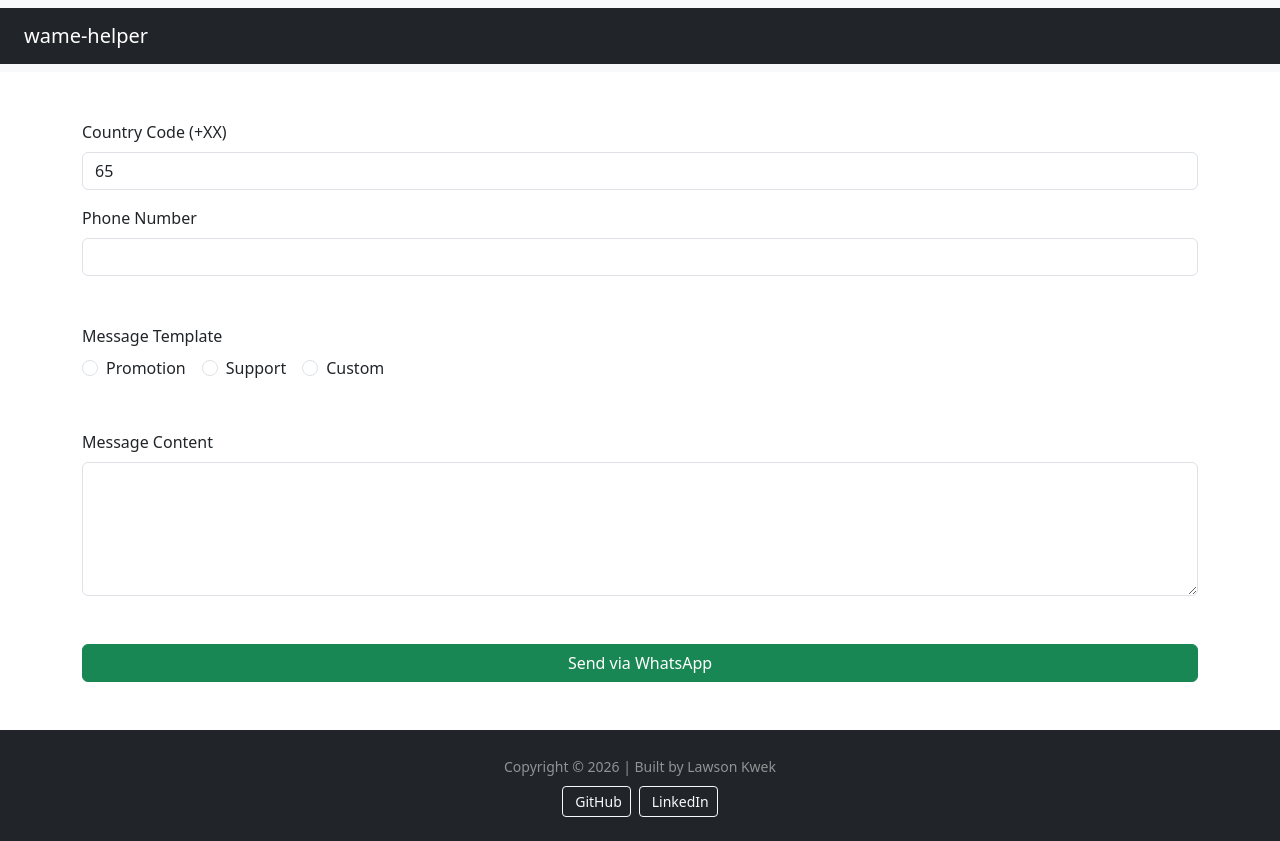
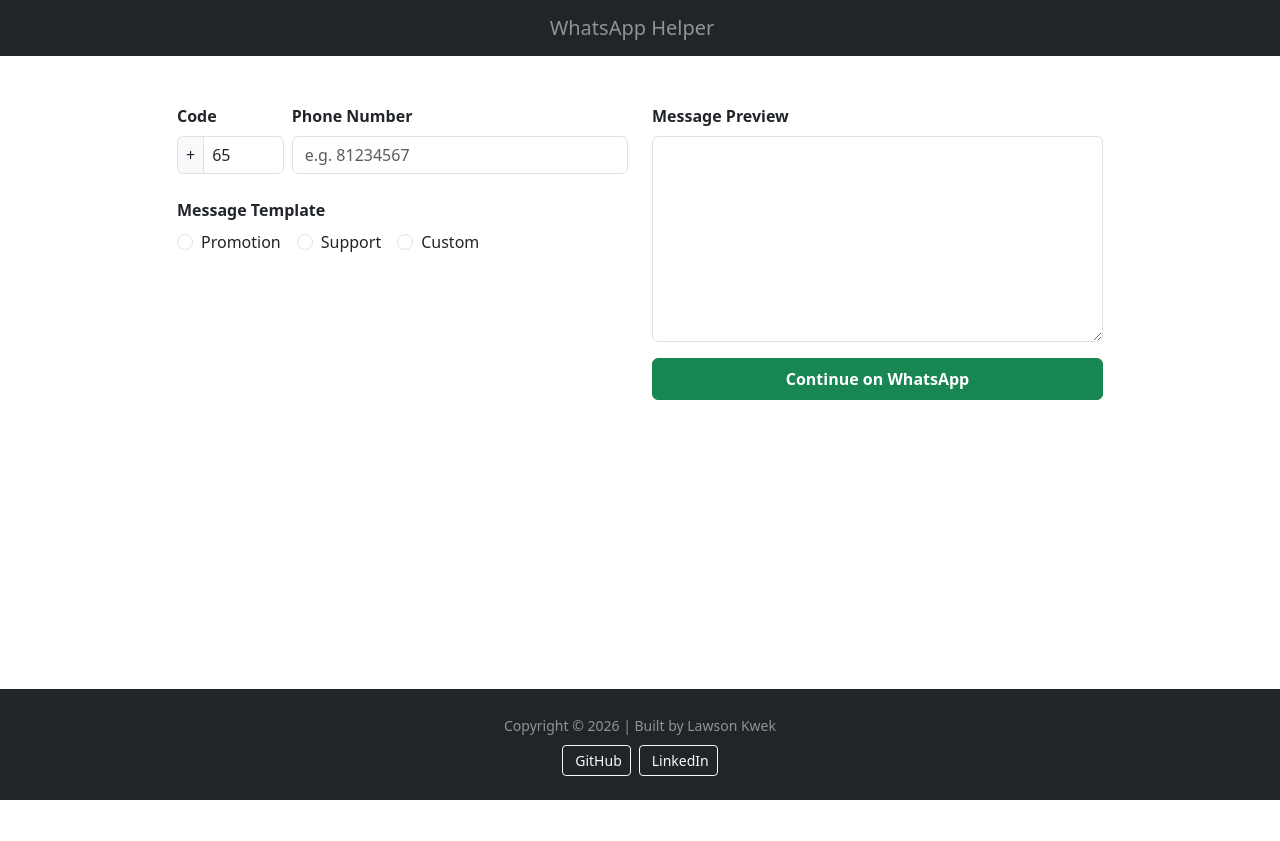
Before and after one commit to lkas96/wame-helper, a React (Vite) app in the folder wame-helper/: page / in a window 1280 px wide. After the commit the page ends 800 px from the top, so only its background shows below. Built offline with nearby package versions, Linux system fonts and the light colour scheme.

Commit message:
Updated navbar and body

```diff
--- a/wame-helper/src/Body.tsx
+++ b/wame-helper/src/Body.tsx
@@ -4,7 +4,6 @@
   const [countryCode, setCountryCode] = useState("65");
   const [phoneNumber, setPhoneNumber] = useState("");
   const [messageType, setMessageType] = useState("");
-  // State for error handling
   const [error, setError] = useState<string | null>(null);
 
   const [messages, setMessages] = useState({
@@ -14,22 +13,31 @@
   });
 
   const handleTextChange = (e: React.ChangeEvent<HTMLTextAreaElement>) => {
-    // Clear error when user starts typing
     if (error) setError(null);
-
     setMessages((prev) => ({
       ...prev,
       [messageType]: e.target.value,
     }));
   };
 
+  const handleCountryCodeChange = (e: React.ChangeEvent<HTMLInputElement>) => {
+    // Only allow numbers and limit to 3 digits via logic (as fallback to maxLength)
+    const val = e.target.value.replace(/\D/g, "");
+    if (val.length <= 3) {
+      setCountryCode(val);
+    }
+  };
+
   const handleSubmit = (e: React.FormEvent) => {
     e.preventDefault();
-    setError(null); // Reset error state on new attempt
+    setError(null);
 
     const currentMessage = messages[messageType as keyof typeof messages];
 
-    // --- VALIDATION LOGIC ---
+    if (!countryCode.trim()) {
+      setError("Please enter a country code.");
+      return;
+    }
     if (!phoneNumber.trim()) {
       setError("Please enter a phone number.");
       return;
@@ -40,8 +48,6 @@
     }
 
     const fullNumber = `${countryCode}${phoneNumber}`.replace(/\D/g, "");
-
-    // Check if number is long enough after stripping non-digits
     if (fullNumber.length < 7) {
       setError("Invalid phone number. Please check again.");
       return;
@@ -49,58 +55,54 @@
 
     const encodedMessage = encodeURIComponent(currentMessage);
     const whatsappUrl = `https://wa.me/${fullNumber}?text=${encodedMessage}`;
-
     window.open(whatsappUrl, "_blank");
-
-    // Reset form
-    setCountryCode("65");
-    setPhoneNumber("");
-    setMessageType("Custom");
-    setMessages({
-      Promotion: "Hello! Check out our latest sale: 20% off all items!",
-      Support: "Hi there, how can we help you with your order today?",
-      Custom: "",
-    });
   };
 
   return (
-    <div className="container mt-5 ">
-      {/* BOOTSTRAP RED WARNING BOX */}
+    <div className="container mt-5">
+      <div className="row justify-content-center">
+        <div className="col-12 col-lg-10">
+
           {error && (
             <div className="alert alert-danger alert-dismissible fade show" role="alert">
               <strong>Error:</strong> {error}
-          <button
-            type="button"
-            className="btn-close"
-            onClick={() => setError(null)}
-            aria-label="Close"
-          ></button>
+              <button type="button" className="btn-close" onClick={() => setError(null)}></button>
             </div>
           )}
 
           <form onSubmit={handleSubmit}>
-        <div className="mb-3">
-          <label className="form-label">Country Code (+XX)</label>
+            <div className="row g-4">
+              {/* LEFT SIDE: Inputs */}
+              <div className="col-12 col-md-6">
+
+                <div className="row g-2 mb-3">
+                  <div className="col-4 col-sm-3">
+                    <label className="form-label fw-bold text-nowrap">Code</label>
+                    <div className="input-group">
+                      <span className="input-group-text px-2">+</span>
                       <input
                         type="text"
-            className="form-control"
+                        className="form-control px-2"
                         value={countryCode}
-            onChange={(e) => setCountryCode(e.target.value)}
+                        maxLength={3} // Prevents typing more than 3 chars
+                        onChange={handleCountryCodeChange}
                       />
                     </div>
-
-        <div className="mb-5">
-          <label className="form-label">Phone Number</label>
+                  </div>
+                  <div className="col-8 col-sm-9">
+                    <label className="form-label fw-bold">Phone Number</label>
                     <input
                       type="tel"
                       className="form-control"
+                      placeholder="e.g. 81234567"
                       value={phoneNumber}
                       onChange={(e) => setPhoneNumber(e.target.value)}
                     />
                   </div>
+                </div>
 
-        <div className="mb-5">
-          <label className="form-label d-block">Message Template</label>
+                <div className="mb-4 mt-4">
+                  <label className="form-label d-block fw-bold">Message Template</label>
                   {["Promotion", "Support", "Custom"].map((type) => (
                     <div key={type} className="form-check form-check-inline">
                       <input
@@ -111,7 +113,7 @@
                         checked={messageType === type}
                         onChange={() => {
                           setMessageType(type);
-                    setError(null); // Clear error when switching templates
+                          setError(null);
                         }}
                       />
                       <label className="form-check-label" htmlFor={type.toLowerCase()}>
@@ -120,24 +122,31 @@
                     </div>
                   ))}
                 </div>
+              </div>
 
-        <div className="mb-5">
-          <label htmlFor="messageBox" className="form-label">
-            Message Content
+              {/* RIGHT SIDE: Textarea and Submit */}
+              <div className="col-12 col-md-6">
+                <div className="mb-3">
+                  <label htmlFor="messageBox" className="form-label fw-bold">
+                    Message Preview
                   </label>
                   <textarea
                     className="form-control"
                     id="messageBox"
-            rows={5}
+                    rows={8}
                     value={messages[messageType as keyof typeof messages]}
                     onChange={handleTextChange}
                   ></textarea>
                 </div>
 
-        <button type="submit" className="btn btn-success w-100">
-          Send via WhatsApp
+                <button type="submit" className="btn btn-success w-100 py-2 fw-bold">
+                  Continue on WhatsApp
                 </button>
+              </div>
+            </div>
           </form>
+        </div>
+      </div>
     </div>
   );
 };
--- a/wame-helper/src/NavBar.tsx
+++ b/wame-helper/src/NavBar.tsx
@@ -1,8 +1,8 @@
 const NavBar = () => {
   return (
-    <nav className="navbar bg-body-tertiary">
-      <div className="container-fluid bg-dark px-4 py-2">
-        <a className="navbar-brand text-white" href="#">
+    <nav className="navbar bg-dark">
+      <div className="container-fluid justify-content-center">
+        <a className="navbar-brand" href="#" style={{color:'#FFFFFF80'}}>
           {/* <img
             src="/docs/5.3/assets/brand/bootstrap-logo.svg"
             alt="Logo"
@@ -10,7 +10,7 @@
             height="24"
             className="d-inline-block align-text-top"
           ></img> */}
-          wame-helper
+          WhatsApp Helper
         </a>
       </div>
     </nav>
```
Lines whose indentation alone changed are shown as unchanged.
